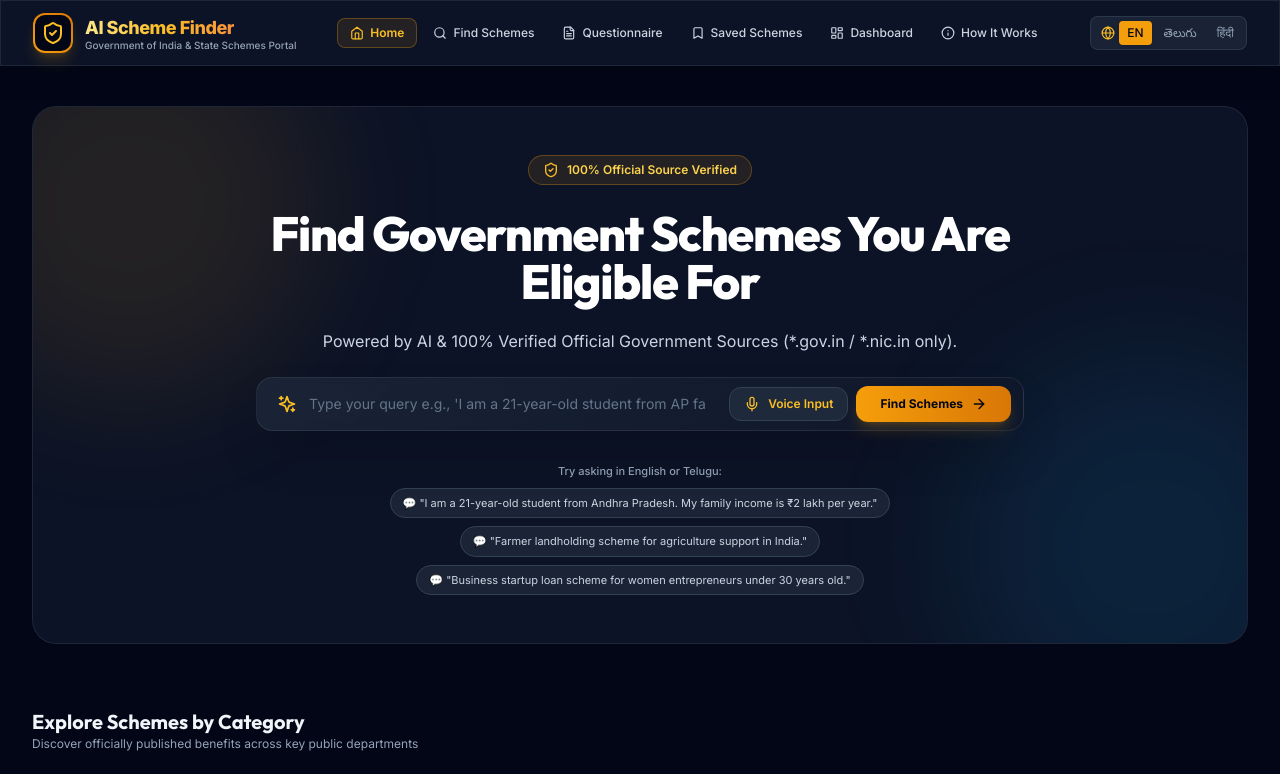
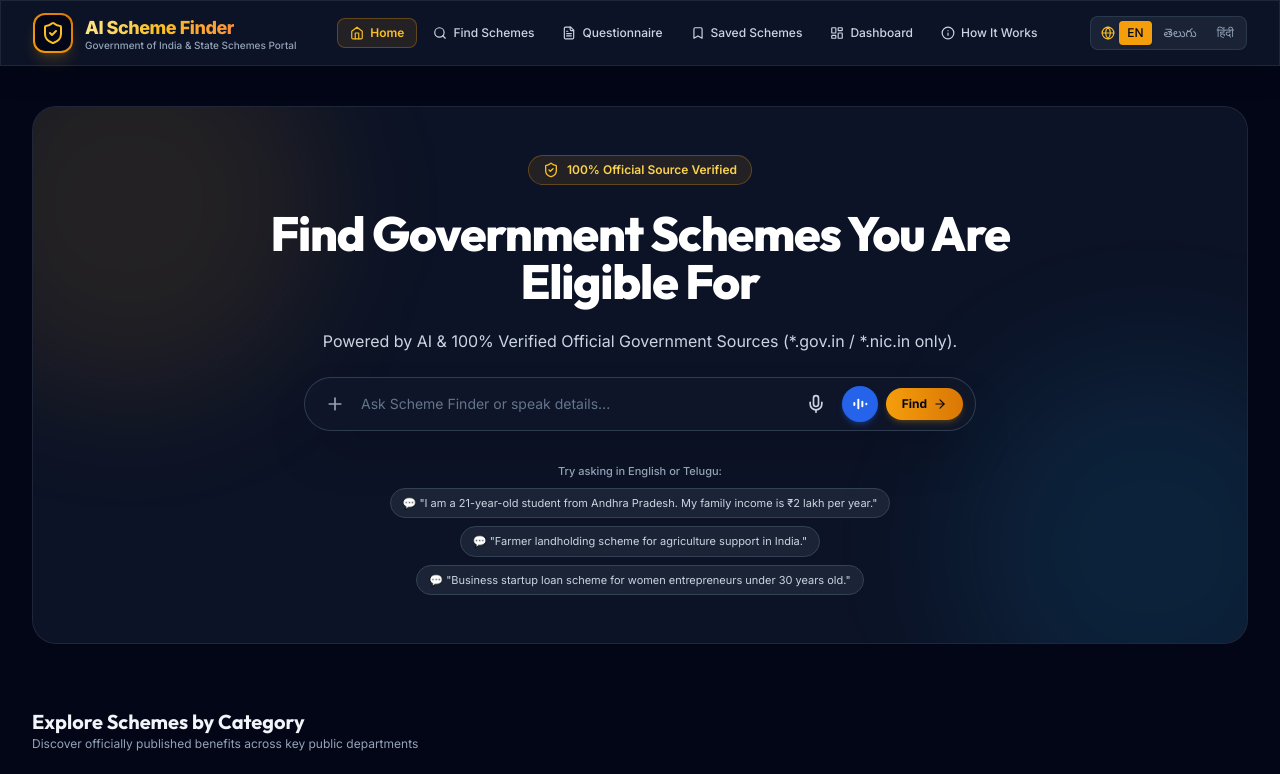
Before and after one commit to Venkatadri9119/Govt-Schem-finder, a React (Vite) app in the folder frontend/: page / in a window 1280 px wide. Shown: the top 774 px of the page. Built offline with nearby package versions, Linux system fonts and the light colour scheme.

Commit message:
Redesigned voice input icon and search bar matching ChatGPT style

```diff
--- a/frontend/src/components/VoiceInput.jsx
+++ b/frontend/src/components/VoiceInput.jsx
@@ -1,9 +1,9 @@
 import React, { useState, useEffect } from 'react';
-import { Mic, MicOff, Volume2 } from 'lucide-react';
+import { Mic, MicOff } from 'lucide-react';
 import { useLanguage } from '../context/LanguageContext';
 
 export const VoiceInput = ({ onTranscript, disabled = false }) => {
-  const { t, lang } = useLanguage();
+  const { lang } = useLanguage();
   const [isListening, setIsListening] = useState(false);
   const [recognition, setRecognition] = useState(null);
   const [supported, setSupported] = useState(true);
@@ -15,7 +15,6 @@ export const VoiceInput = ({ onTranscript, disabled = false }) => {
       rec.continuous = false;
       rec.interimResults = true;
 
-      // Set language according to context
       if (lang === 'te') rec.lang = 'te-IN';
       else if (lang === 'hi') rec.lang = 'hi-IN';
       else rec.lang = 'en-IN';
@@ -59,38 +58,47 @@ export const VoiceInput = ({ onTranscript, disabled = false }) => {
     }
   };
 
-  if (!supported) {
-    return (
-      <span className="text-xs text-slate-500 italic">
-        (Voice search not supported on this browser)
-      </span>
-    );
-  }
+  if (!supported) return null;
 
   return (
+    <div className="flex items-center gap-2 shrink-0">
+
+      {/* 1. Outline Microphone Button */}
       <button
         type="button"
         onClick={toggleListening}
         disabled={disabled}
-      title={isListening ? "Listening... click to stop" : "Click to speak query"}
-      className={`flex items-center gap-2 px-3.5 py-2 rounded-xl text-xs font-semibold transition-all ${
+        title={isListening ? "Listening... click to stop" : "Click to speak"}
+        className={`p-2 rounded-full transition-all ${
           isListening
-          ? 'bg-rose-600 text-white animate-pulse shadow-lg shadow-rose-600/40 border border-rose-400'
-          : 'bg-slate-800 text-amber-400 hover:bg-slate-700 hover:text-amber-300 border border-slate-700'
+            ? 'text-rose-400 bg-rose-500/10 border border-rose-500/30 animate-pulse'
+            : 'text-slate-300 hover:text-white hover:bg-slate-800'
         }`}
       >
-      {isListening ? (
-        <>
-          <MicOff className="w-4 h-4 animate-bounce" />
-          <span>Listening...</span>
-          <Volume2 className="w-3.5 h-3.5 text-rose-200 animate-ping" />
-        </>
-      ) : (
-        <>
-          <Mic className="w-4 h-4 text-amber-400" />
-          <span>{t('speakBtn')}</span>
-        </>
-      )}
+        {isListening ? <MicOff className="w-5 h-5" /> : <Mic className="w-5 h-5" />}
       </button>
+
+      {/* 2. ChatGPT Style Circular Blue / Emerald Voice Wave Button */}
+      <button
+        type="button"
+        onClick={toggleListening}
+        disabled={disabled}
+        title={isListening ? "Active Voice Wave Mode" : "Start Voice Input"}
+        className={`w-9 h-9 rounded-full flex items-center justify-center transition-all shadow-md ${
+          isListening
+            ? 'bg-rose-600 text-white animate-bounce shadow-lg shadow-rose-600/40 ring-4 ring-rose-500/30'
+            : 'bg-blue-600 hover:bg-blue-500 text-white shadow-blue-600/30 hover:scale-105'
+        }`}
+      >
+        {/* Animated 4-bar Audio Soundwave Icon */}
+        <svg className="w-4 h-4 fill-current" viewBox="0 0 24 24">
+          <rect x="2" y="9" width="3" height="6" rx="1.5" className={isListening ? "animate-pulse" : ""} />
+          <rect x="8" y="4" width="3" height="16" rx="1.5" className={isListening ? "animate-bounce" : ""} />
+          <rect x="14" y="7" width="3" height="10" rx="1.5" className={isListening ? "animate-pulse" : ""} />
+          <rect x="20" y="10" width="3" height="4" rx="1.5" className={isListening ? "animate-ping" : ""} />
+        </svg>
+      </button>
+
+    </div>
   );
 };
--- a/frontend/src/pages/Home.jsx
+++ b/frontend/src/pages/Home.jsx
@@ -4,7 +4,7 @@ import { useLanguage } from '../context/LanguageContext';
 import { useProfile } from '../context/ProfileContext';
 import { VoiceInput } from '../components/VoiceInput';
 import { api } from '../services/api';
-import { Search, Sparkles, ShieldCheck, ArrowRight, BookOpen, GraduationCap, Sprout, Briefcase, HeartPulse, UserCheck } from 'lucide-react';
+import { Plus, Sparkles, ShieldCheck, ArrowRight, GraduationCap, Sprout, Briefcase, HeartPulse, UserCheck } from 'lucide-react';
 
 export const Home = () => {
   const { t } = useLanguage();
@@ -65,35 +65,39 @@ export const Home = () => {
             {t('heroSubtitle')}
           </p>
 
-          {/* Search Box with Natural Language & Voice Input */}
-          <form onSubmit={handleNLSubmit} className="mt-8">
-            <div className="glass-card p-2 rounded-2xl border border-slate-700/80 shadow-2xl flex flex-col sm:flex-row items-center gap-2">
+          {/* ChatGPT Style Rounded Pill Input Bar */}
+          <form onSubmit={handleNLSubmit} className="mt-8 max-w-2xl mx-auto">
+            <div className="bg-slate-900/90 border border-slate-700/90 hover:border-slate-600 rounded-full p-2 pl-4 shadow-2xl flex items-center gap-2 transition-all">
 
-              <div className="flex-1 flex items-center gap-3 px-3 w-full">
-                <Sparkles className="w-5 h-5 text-amber-400 shrink-0" />
-                <input
-                  type="text"
-                  value={nlQuery}
-                  onChange={(e) => setNlQuery(e.target.value)}
-                  placeholder={t('searchPlaceholder')}
-                  className="w-full bg-transparent border-0 text-slate-100 placeholder-slate-500 focus:outline-none text-xs sm:text-sm py-2"
-                />
+              {/* Left '+' Icon */}
+              <div className="text-slate-400 hover:text-white transition-colors cursor-pointer p-1">
+                <Plus className="w-5 h-5" />
               </div>
 
-              <div className="flex items-center gap-2 w-full sm:w-auto justify-end px-1 pb-1 sm:pb-0">
+              {/* Input Text */}
+              <input
+                type="text"
+                value={nlQuery}
+                onChange={(e) => setNlQuery(e.target.value)}
+                placeholder="Ask Scheme Finder or speak details..."
+                className="w-full bg-transparent border-0 text-slate-100 placeholder-slate-500 focus:outline-none text-xs sm:text-sm py-2 px-1"
+              />
+
+              {/* Right ChatGPT Style Voice & Search Action Icons */}
+              <div className="flex items-center gap-2 shrink-0 pr-1">
                 <VoiceInput onTranscript={(text) => setNlQuery(text)} disabled={isSearching} />
 
                 <button
                   type="submit"
                   disabled={isSearching}
-                  className="px-6 py-2.5 rounded-xl bg-gradient-to-r from-amber-500 to-amber-600 hover:from-amber-400 hover:to-amber-500 text-slate-950 font-bold text-xs flex items-center justify-center gap-2 shadow-lg shadow-amber-500/20 transition-all shrink-0 w-full sm:w-auto"
+                  className="px-4 py-2 rounded-full bg-gradient-to-r from-amber-500 to-amber-600 hover:from-amber-400 hover:to-amber-500 text-slate-950 font-bold text-xs flex items-center gap-1.5 shadow-md shadow-amber-500/20 transition-all shrink-0"
                 >
                   {isSearching ? (
-                    <span>Parsing AI...</span>
+                    <span>Parsing...</span>
                   ) : (
                     <>
-                      <span>{t('findSchemesBtn')}</span>
-                      <ArrowRight className="w-4 h-4" />
+                      <span>Find</span>
+                      <ArrowRight className="w-3.5 h-3.5" />
                     </>
                   )}
                 </button>
```
Also changed, not shown: 5 other files (tests, documents, lock files or other folders). Lines whose indentation alone changed are shown as unchanged.
